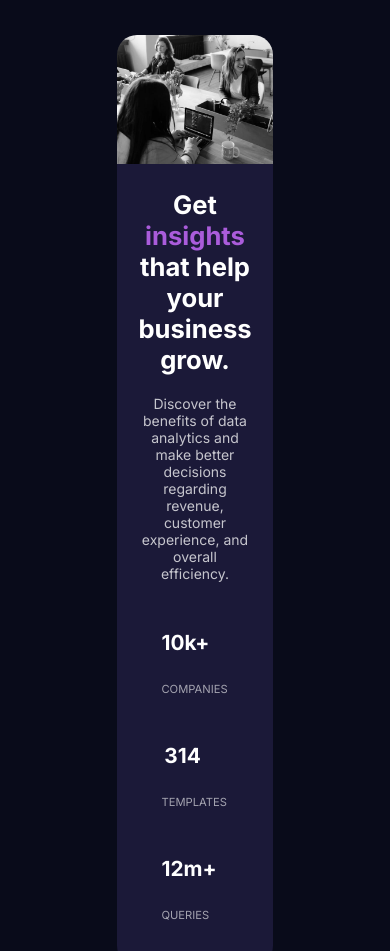
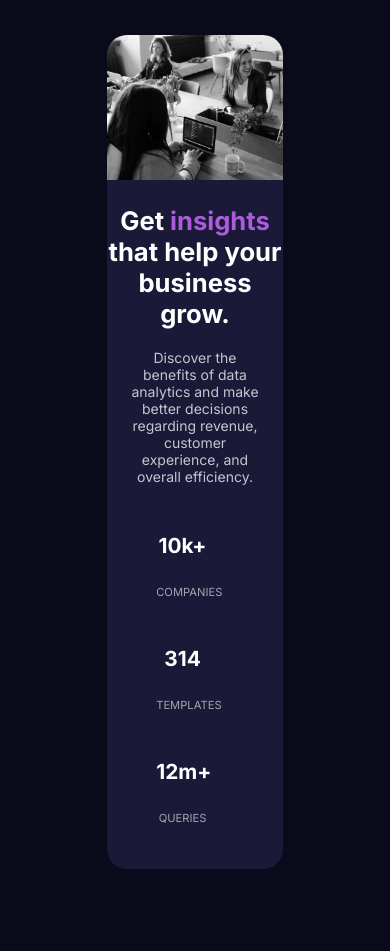
Before and after one commit to distephano30/stats-preview-card-component-main, a plain HTML site: page index.html in a window 390 px wide. Shown: the top 951 px of the page. After the commit the page ends 904 px from the top, so only its background shows below. Drawn offline with Linux system fonts and the light colour scheme.

Commit message:
Update style.css

```diff
--- a/style.css
+++ b/style.css
@@ -69,7 +69,7 @@ h4, h5{
 }
 @media (max-width:1055px) {
   .carte{
-    width: 80%;
+    width: 90%;
     flex-direction: column;
     margin: 35px auto;
   }
@@ -81,7 +81,7 @@ h4, h5{
     margin: auto;
     border-radius: 0 0 20px 20px;
   }
-  .infos{width: 90%;}
+  .infos{width: 100%;}
   .titre-carte{
     font-size: 1.6rem;
     text-align: center;
```
